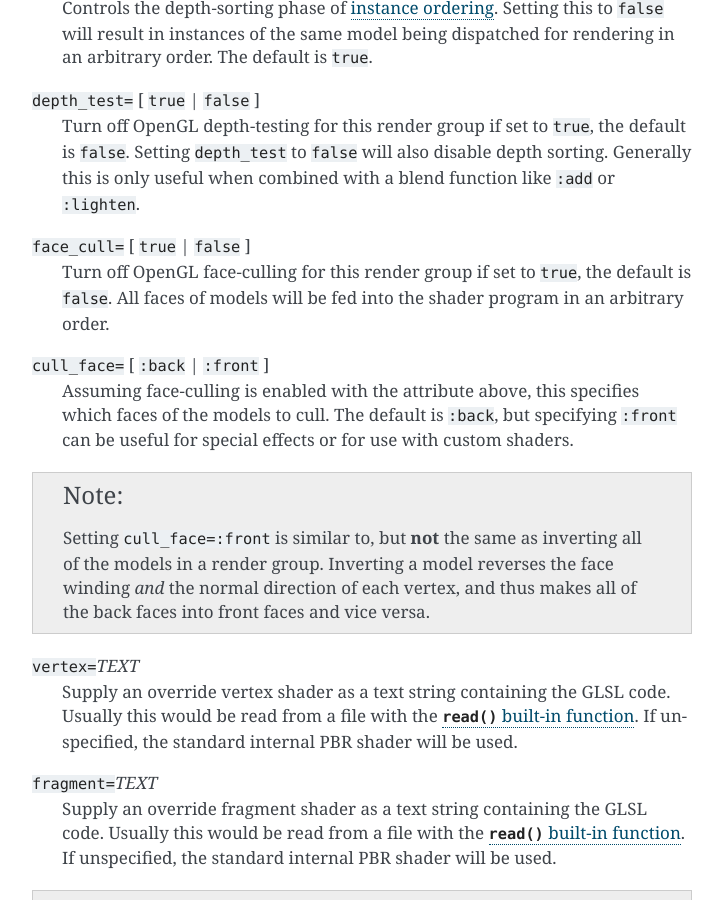
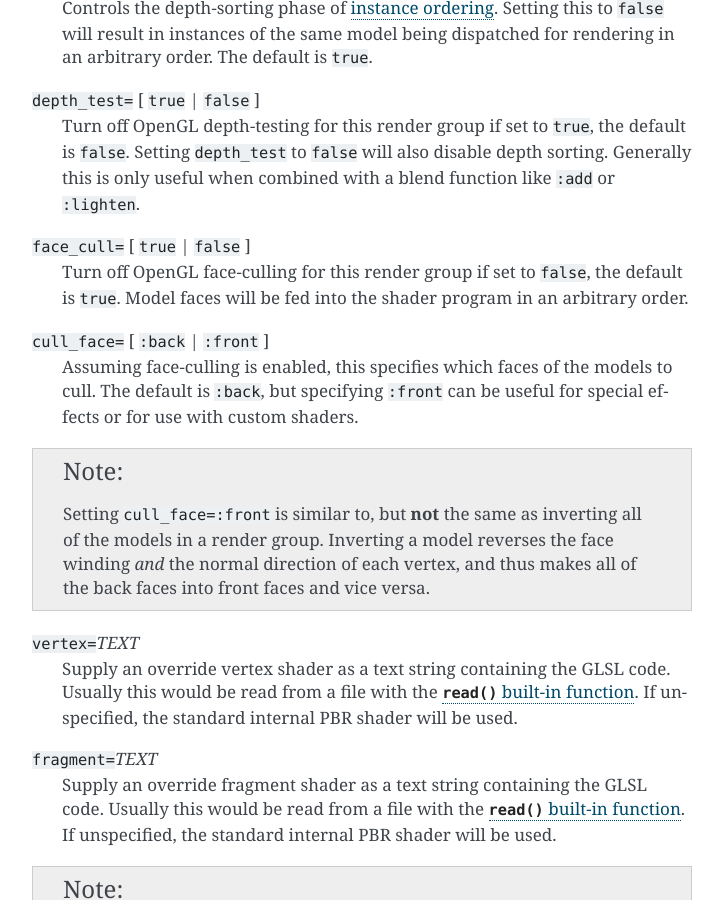
Before and after one commit to jonathanhogg/flitter, a Sphinx documentation site: the page built from docs/canvas3d.md, in a window 1280 px wide and 900 px high, scrolled down 3184 px. Shown: the whole window, without its empty margins (388-1111 px from the left). Built offline with Sphinx 7.4.7, drawn with Linux system fonts in a browser that asks for light colours.

Commit message:
Fix documentation of `face_cull`

```diff
--- a/docs/canvas3d.md
+++ b/docs/canvas3d.md
@@ -149,14 +149,14 @@ sorting. Generally this is only useful when combined with a blend function
 like `:add` or `:lighten`.
 
 `face_cull=` [ `true` | `false` ]
-: Turn off OpenGL face-culling for this render group if set to `true`, the
-default is `false`. All faces of models will be fed into the shader program in
-an arbitrary order.
+: Turn off OpenGL face-culling for this render group if set to `false`, the
+default is `true`. Model faces will be fed into the shader program in an
+arbitrary order.
 
 `cull_face=` [ `:back` | `:front` ]
-: Assuming face-culling is enabled with the attribute above, this specifies
-which faces of the models to cull. The default is `:back`, but specifying
-`:front` can be useful for special effects or for use with custom shaders.
+: Assuming face-culling is enabled, this specifies which faces of the models to
+cull. The default is `:back`, but specifying `:front` can be useful for special
+effects or for use with custom shaders.
 
 :::{note}
 Setting `cull_face=:front` is similar to, but **not** the same as inverting all
```
